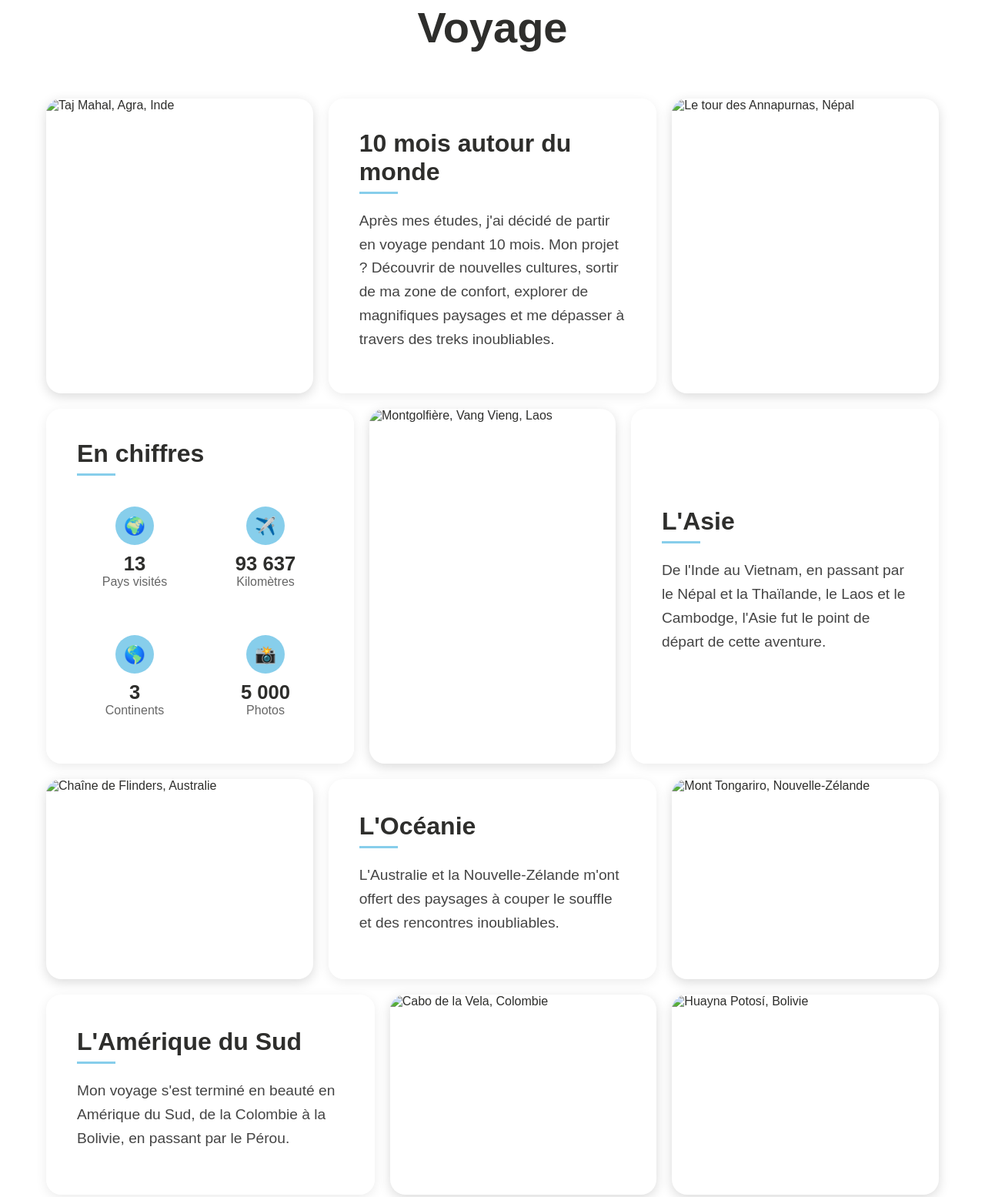
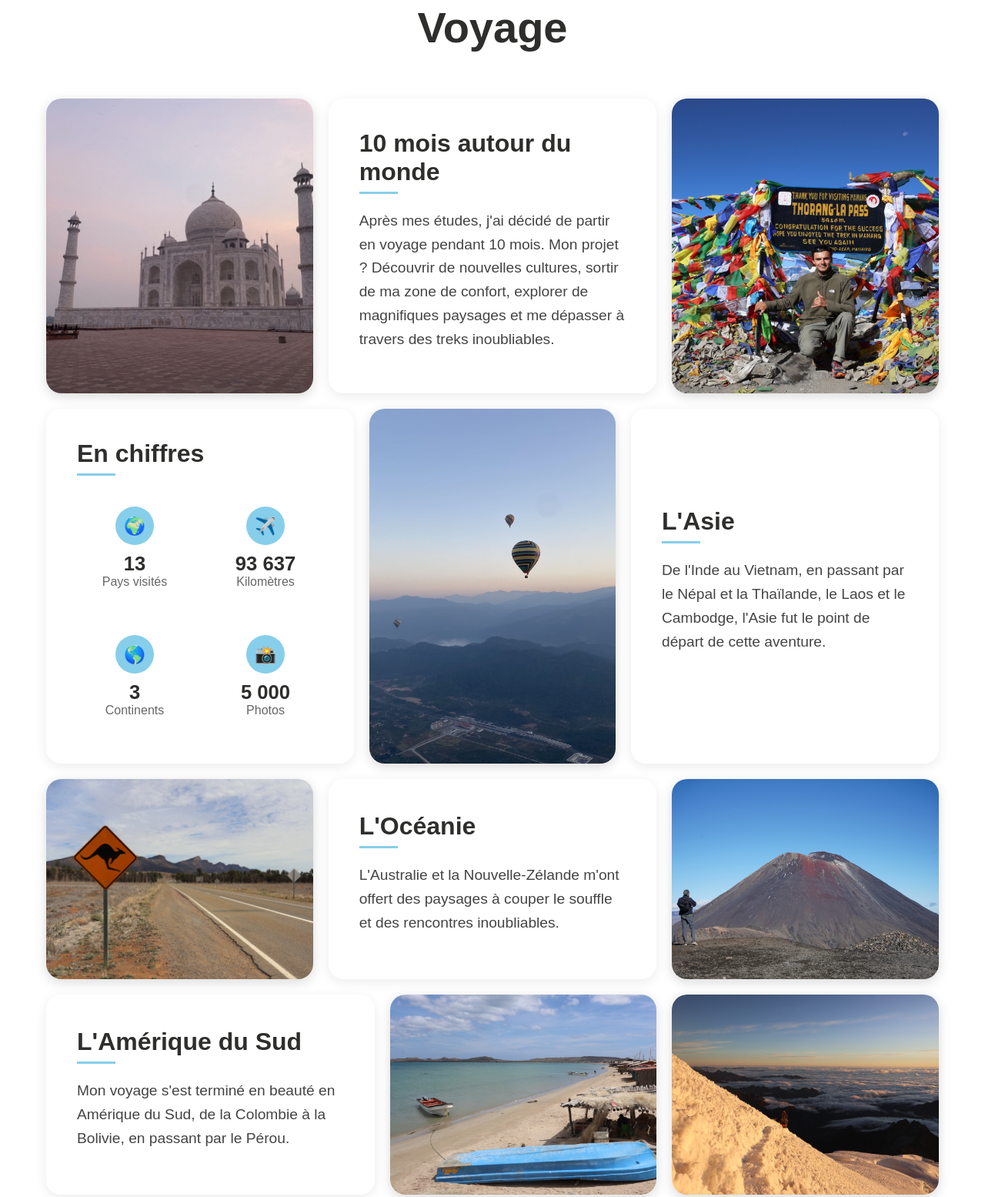
Before and after one commit to hugo-bares/presentation, a plain HTML site: page index.html in a window 1280 px wide. Shown: the part 4317-5872 px from the top of the page at 77% size. Drawn offline with Linux system fonts and the light colour scheme.

Commit message:
Update index.html

```diff
--- a/index.html
+++ b/index.html
@@ -250,7 +250,7 @@
       <div class="voyage-content">
         <!-- Première ligne : Photo - Texte intro - Photo -->
         <div class="voyage-photo large">
-          <img src="imagesimages_voyage/IMG_2543.JPEG" alt="Taj Mahal, Agra, Inde">
+          <img src="images/images_voyage/IMG_2543.JPEG" alt="Taj Mahal, Agra, Inde">
           <p class="photo-caption">Taj Mahal, Agra, Inde</p>
         </div>
 
@@ -260,7 +260,7 @@
         </div>
 
         <div class="voyage-photo">
-          <img src="imagesimages_voyage/IMG_4012.JPEG" alt="Le tour des Annapurnas, Népal">
+          <img src="images/images_voyage/IMG_4012.JPEG" alt="Le tour des Annapurnas, Népal">
           <p class="photo-caption">Le tour des Annapurnas, Népal</p>
         </div>
 
@@ -300,7 +300,7 @@
         </div>
 
         <div class="voyage-photo">
-          <img src="imagesimages_voyage/IMG_4634.JPEG" alt="Montgolfière, Vang Vieng, Laos">
+          <img src="images/images_voyage/IMG_4634.JPEG" alt="Montgolfière, Vang Vieng, Laos">
           <p class="photo-caption">Montgolfière, Vang Vieng, Laos</p>
         </div>
 
@@ -311,7 +311,7 @@
 
         <!-- Troisième ligne : Photo - Texte Océanie - Photo -->
         <div class="voyage-photo large">
-          <img src="imagesimages_voyage/IMG_9979.jpg" alt="Chaîne de Flinders, Australie">
+          <img src="images/images_voyage/IMG_9979.jpg" alt="Chaîne de Flinders, Australie">
           <p class="photo-caption">Chaîne de Flinders, Australie</p>
         </div>
 
@@ -321,7 +321,7 @@
         </div>
 
         <div class="voyage-photo vertical">
-          <img src="imagesimages_voyage/IMG_9999.jpg" alt="Mont Tongariro, Nouvelle-Zélande">
+          <img src="images/images_voyage/IMG_9999.jpg" alt="Mont Tongariro, Nouvelle-Zélande">
           <p class="photo-caption">Mont Tongariro, Nouvelle-Zélande</p>
         </div>
 
@@ -332,12 +332,12 @@
         </div>
 
         <div class="voyage-photo">
-          <img src="imagesimages_voyage/IMG_1966.JPEG" alt="Cabo de la Vela, Colombie">
+          <img src="images/images_voyage/IMG_1966.JPEG" alt="Cabo de la Vela, Colombie">
           <p class="photo-caption">Cabo de la Vela, Colombie</p>
         </div>
 
         <div class="voyage-photo">
-          <img src="imagesimages_voyage/IMG_2387.JPEG" alt="Huayna Potosí, Bolivie">
+          <img src="images/images_voyage/IMG_2387.JPEG" alt="Huayna Potosí, Bolivie">
           <p class="photo-caption">Huayna Potosí, Bolivie</p>
         </div>
 
```
